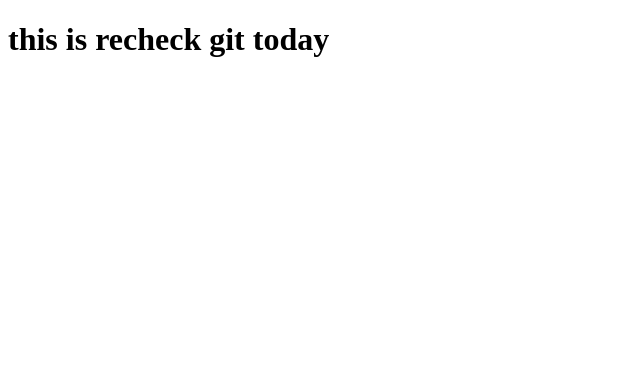
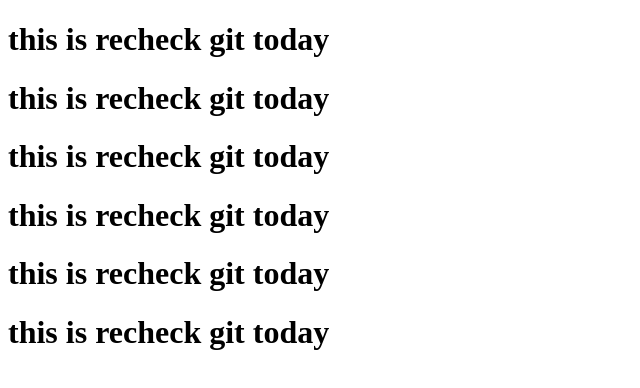
Before and after one commit to hasantoufa/git-second-recheck, a plain HTML site: page index.html in a window 1280 px wide. Shown: the whole page, without its empty margins (0-640 px from the left). Drawn offline with Linux system fonts and the light colour scheme.

Commit message:
this is check

```diff
--- a/index.html
+++ b/index.html
@@ -7,5 +7,15 @@
 </head>
 <body>
     <h1>this is recheck git today</h1>
+    <h1>this is recheck git today</h1>
+
+    <h1>this is recheck git today</h1>
+
+    <h1>this is recheck git today</h1>
+    <h1>this is recheck git today</h1>
+
+    <h1>this is recheck git today</h1>
+
+
 </body>
 </html>
```
